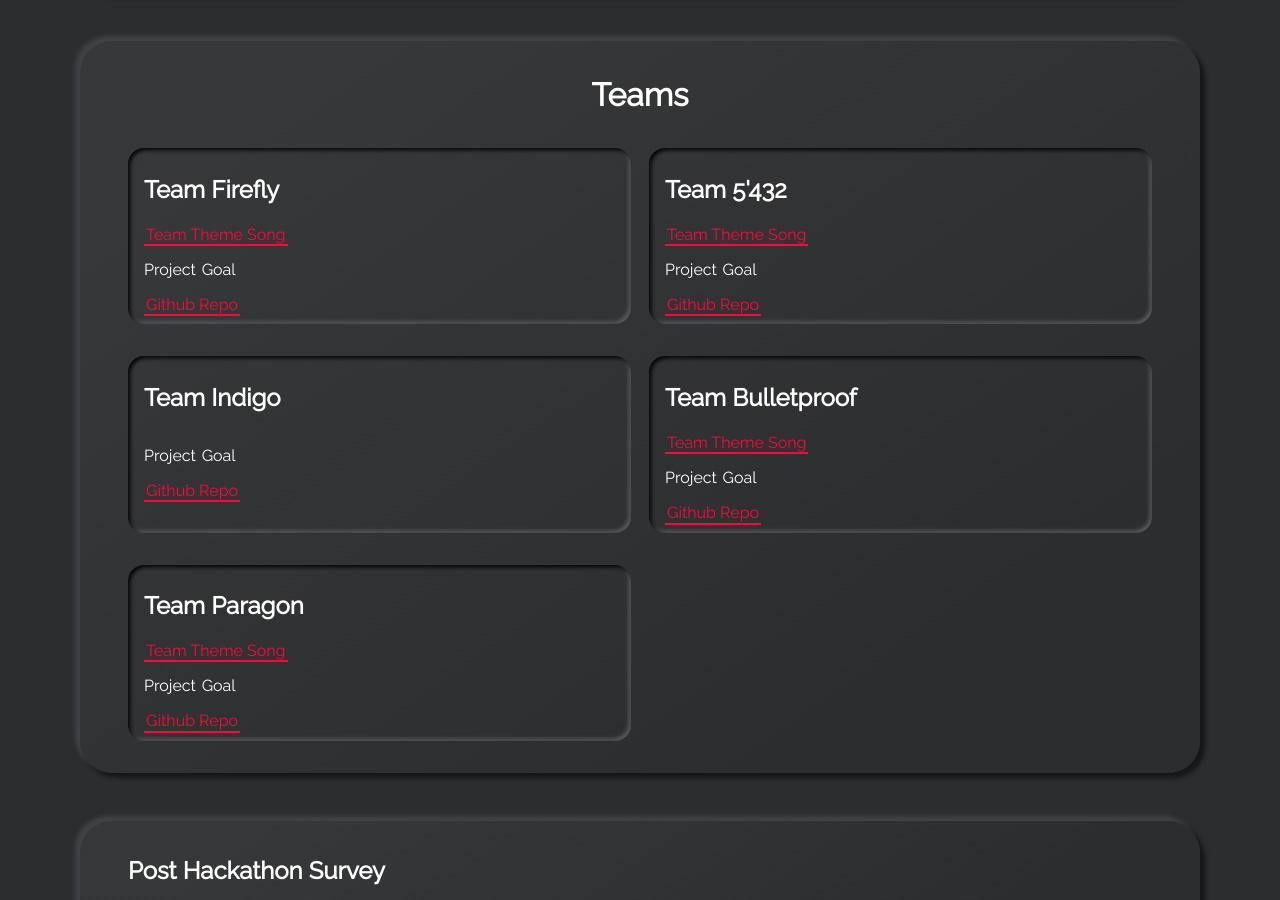
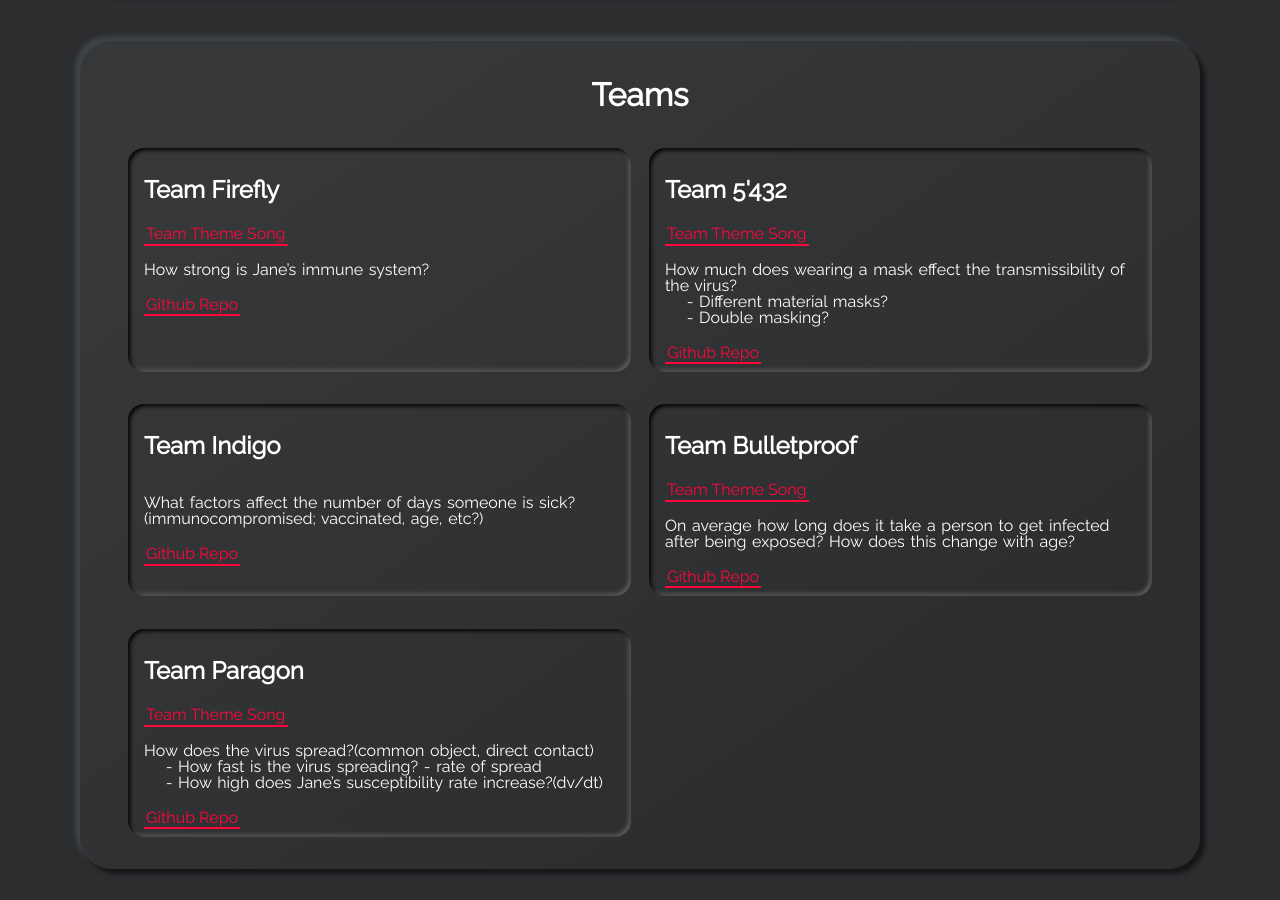
Before and after one commit to HackHPC/BigDataHack-2022, a Jekyll site: the page built from index.md, in a window 1280 px wide and 900 px high, scrolled down 2383 px. Built offline with Jekyll 4.4.1, drawn with Linux system fonts in a browser that asks for light colours; our own code applies the rules of GitHub Pages for plain Markdown files.

Commit message:
added description and intro slide links

```diff
--- a/_data/projects.yml
+++ b/_data/projects.yml
@@ -15,27 +15,32 @@
 
 - name: "Team Firefly"
   demo: https://www.youtube.com/watch?v=QBgl4rVz3Ks
-  descr: Project Goal
+  descr: "How strong is Jane’s immune system?"
+  introslide: assets/Team_Slides/Team_Fireflies_ IntroSlide.pdf
   github: Project Code Repo
 
 - name: "Team 5'432"
   demo: https://www.youtube.com/watch?v=lshzQJ1YAzU
-  descr: Project Goal
+  descr: "How much does wearing a mask effect the transmissibility of the virus? <br> &emsp; - Different material masks? <br> &emsp; - Double masking?"
+  introslide: assets/Team_Slides/Team_5432_ IntroSlide.pdf
   github: https://github.com/christatsao/team5432
 
 - name: "Team Indigo"
   demoo: https://www.youtube.com/watch?v=IQNBQI3UDag
-  descr: Project Goal
-  github: Project Code Repo
+  descr: "What factors affect the number of days someone is sick? (immunocompromised; vaccinated, age, etc?)"
+  introslide: assets/Team_Slides/Team_Indigo_ IntroSlide .pdf
+  github: https://github.com/Christine1302/Team-Indigo
 
 - name: "Team Bulletproof"
   demo: https://www.youtube.com/watch?v=Vcljvd4Ef_o
-  descr: Project Goal
+  descr: "On average how long does it take a person to get infected after being exposed? How does this change with age?"
+  introslide: assets/Team_Slides/Team_Bulletproof_ IntroSlide.pdf
   github: Project Code Repo
 
 - name: "Team Paragon"
   demo: https://youtu.be/8a-HfNE3EIo
-  descr: Project Goal
+  descr: "How does the virus spread?(common object, direct contact)<br> &emsp; - How fast is the virus spreading? - rate of spread <br> &emsp; - How high does Jane’s susceptibility rate increase?(dv/dt)"
+  introslide: assets/Team_Slides/Team_Paragon_ IntroSlide.pdf
   github: Project Code Repo
 
 #- name: project Z
```
